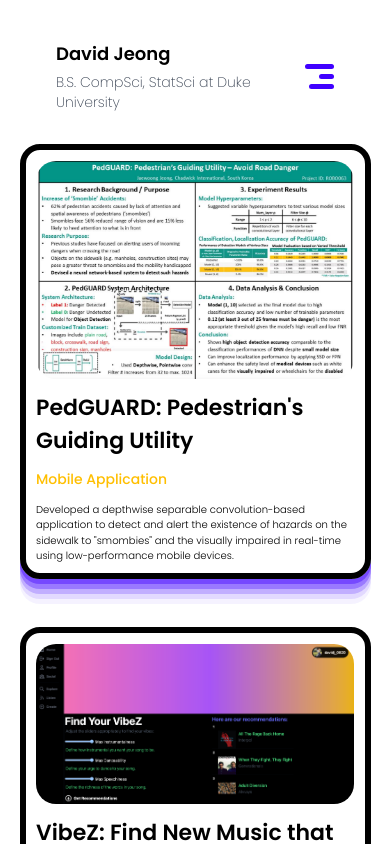
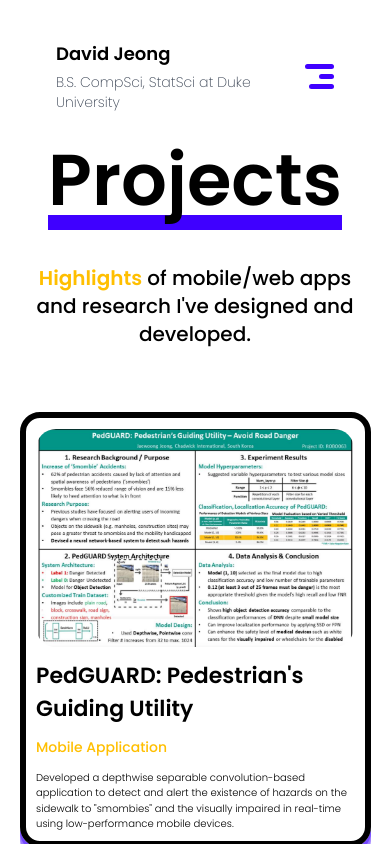
Before and after one commit to davidjjeong/my-portfolio, a Next.js app: page /projects in a window 390 px wide. Shown: the top 844 px of the page. Built offline with nearby package versions, Linux system fonts and the light colour scheme.

Commit message:
Added a responsive header text for Projects section

```diff
--- a/components/Work.js
+++ b/components/Work.js
@@ -15,6 +15,14 @@ export default function Work () {
     }
 
     return (
+        <div>
+            <h1 className="text-7xl text-center mt-16">
+                <span className="h1-highlight">Projects</span>
+            </h1>
+            <p className="fw-500 text-xl text-center mt-12 px-[5%]">
+                <span className="text-[#FFBF00] bold-text">Highlights</span> {" "}
+                of mobile/web apps and research I've designed and developed.
+            </p>
             <div className="flex justify-center">
                 <ul className="work-list">
                     <Work
@@ -53,5 +61,6 @@ export default function Work () {
                     />
                 </ul>
             </div>
+        </div>
     );
 }
--- a/styles/globals.css
+++ b/styles/globals.css
@@ -154,9 +154,13 @@ h1, .bold-text {
   color: #3F00FF;
 }
 
+h1 span.h1-highlight {
+  box-shadow: inset 0 -15px 0 #3F00FF;
+}
+
 ul.work-list {
   display: flex;
-  justify-content: space-between;
+  justify-content: space-around;
   flex-wrap: wrap;
   width: 90%;
   margin: 64px 0;
```
Lines whose indentation alone changed are shown as unchanged.
